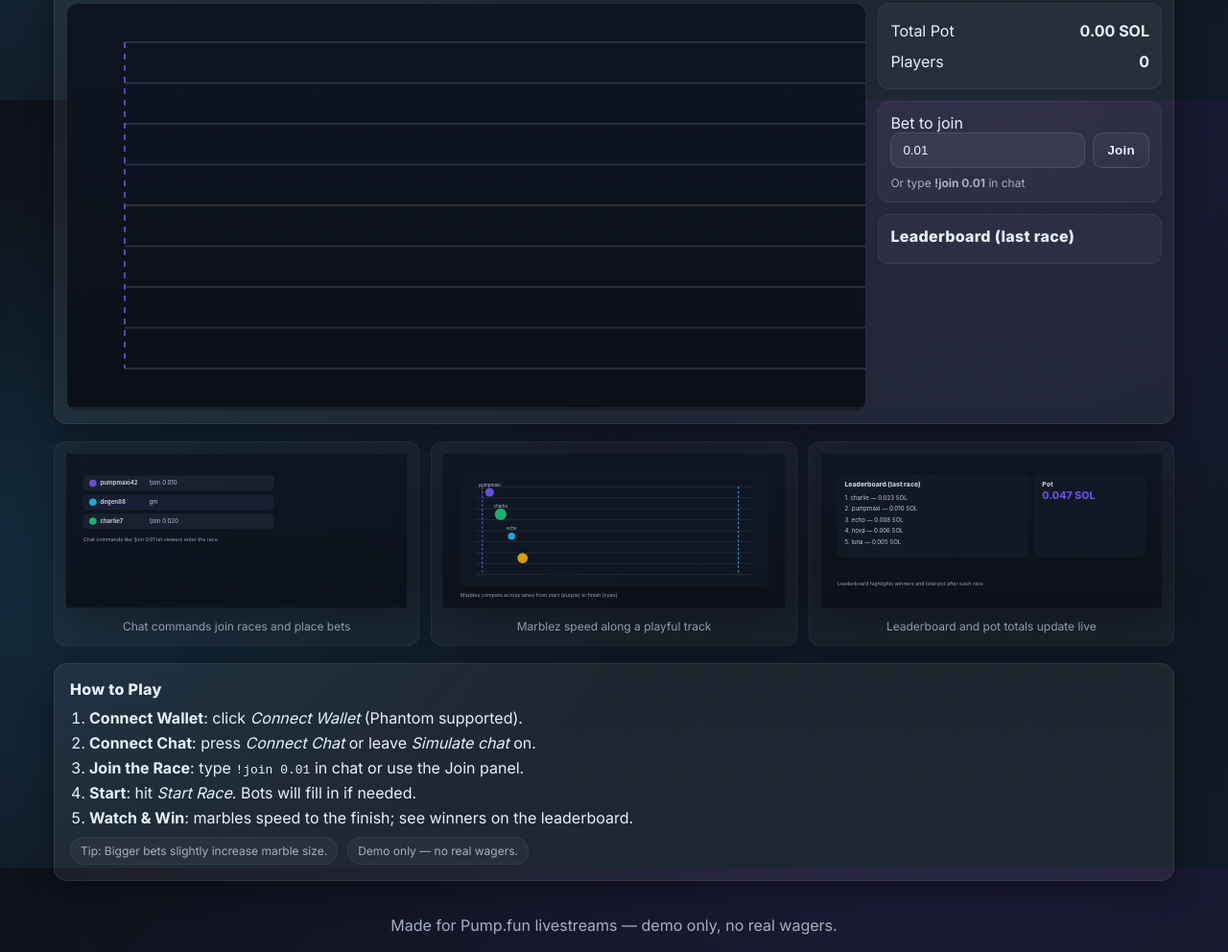
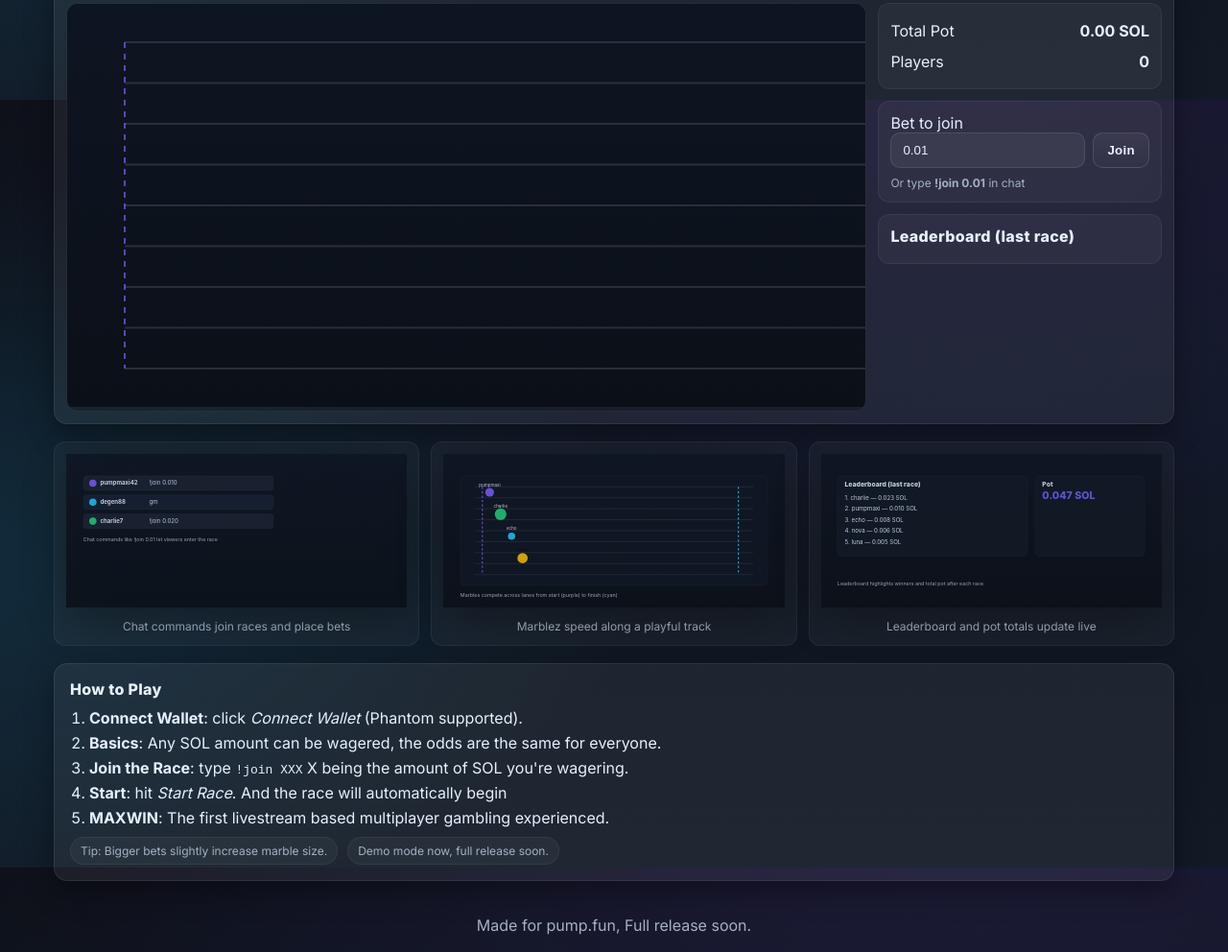
Before and after one commit to chainartist/marblezz, a plain HTML site: page newlaunch/index.html in a window 1280 px wide. Shown: the part 696-1688 px from the top of the page at 96% size. Drawn offline with Linux system fonts and the light colour scheme.

Commit message:
Update index.html

```diff
--- a/newlaunch/index.html
+++ b/newlaunch/index.html
@@ -16,8 +16,8 @@
       <div class="brand">
         <img class="logo" src="assets/ui-preview-track.svg" alt="Logo" />
         <div class="brand-text">
-          <strong>BETA</strong>
-          <span>Marblez</span>
+          <strong>Marblez</strong>
+          <span>$MARBLEZ</span>
         </div>
       </div>
       <nav class="nav">
@@ -125,20 +125,20 @@
         <div class="howto-header">How to Play</div>
         <ol class="howto-list">
           <li><strong>Connect Wallet</strong>: click <em>Connect Wallet</em> (Phantom supported).</li>
-          <li><strong>Connect Chat</strong>: press <em>Connect Chat</em> or leave <em>Simulate chat</em> on.</li>
-          <li><strong>Join the Race</strong>: type <code>!join 0.01</code> in chat or use the Join panel.</li>
-          <li><strong>Start</strong>: hit <em>Start Race</em>. Bots will fill in if needed.</li>
-          <li><strong>Watch & Win</strong>: marbles speed to the finish; see winners on the leaderboard.</li>
+          <li><strong>Basics</strong>: Any SOL amount can be wagered, the odds are the same for everyone.</li>
+          <li><strong>Join the Race</strong>: type <code>!join XXX</code> X being the amount of SOL you're wagering.</li>
+          <li><strong>Start</strong>: hit <em>Start Race</em>. And the race will automatically begin</li>
+          <li><strong>MAXWIN</strong>: The first livestream based multiplayer gambling experienced.</li>
         </ol>
         <div class="tips">
           <span class="tip">Tip: Bigger bets slightly increase marble size.</span>
-          <span class="tip">Demo only — no real wagers.</span>
+          <span class="tip">Demo mode now, full release soon.</span>
         </div>
       </section>
     </main>
 
     <footer class="app-footer">
-      <span>Made for Pump.fun livestreams — demo only, no real wagers.</span>
+      <span>Made for pump.fun, Full release soon.</span>
     </footer>
 
     <script src="https://unpkg.com/@solana/web3.js@1.95.3/lib/index.iife.min.js"></script>
```
